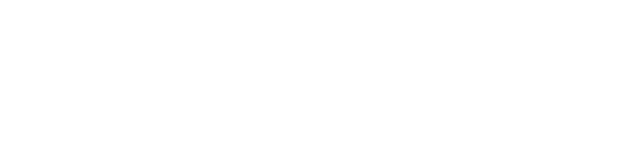
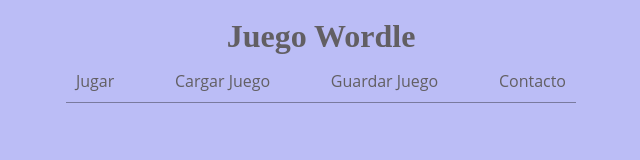
Before and after one commit to Ambrogi97/Juego_Wordle, a plain HTML site: page Index.html in a window 1280 px wide. Shown: the whole page, without its empty margins (319-959 px from the left). Drawn offline with Linux system fonts and the light colour scheme.

Commit message:
estrucura y estilos en el titulo y botones

```diff
--- a/Index.html
+++ b/Index.html
@@ -5,10 +5,29 @@
     <meta http-equiv="X-UA-Compatible" content="IE=edge">
     <meta name="viewport" content="width=device-width, initial-scale=1.0">
     <link rel="stylesheet" href="/style/style.css">
-    <title>Document</title>
+    <title>Wordle</title>
 </head>
 <body>
+    <div class="juego-container">
+        <div class="titulo-container">
+            <h1>Juego Wordle</h1>
+            <nav>
+                <ul>
+                    <li><a href="" id="jugar">Jugar</a></li>
+                    <li><a href="" id="cargar">Cargar Juego</a></li>
+                    <li><a href="" id="guardar">Guardar Juego</a></li>
+                    <li><a href="contacto.html">Contacto</a></li>
+                </ul>
+            </nav>
+        </div>
+        <div class="jugador-container"></div>
 
+        <div class="mensaje-container"></div>
+
+        <div class="caja-container"></div>
+
+        <div class="teclado-container"></div>
+    </div>
 </body>
 <script src="/app/app.js"></script>
 </html>
--- a/style/style.css
+++ b/style/style.css
@@ -0,0 +1,69 @@
+:root {
+    --gris-oscuro: #2d2d2d;
+    --claro: #eff0fa;
+    --lavender-blue: #bbbdf6;
+    --blue-bell: #9893da;
+    --rhithm: #797a9e;
+    --sonic-silver: #72727e;
+    --granite-gray: #625f63;
+    --verde-acierto: #538d4e;
+    --amarillo-casi: #b59f3a;
+  }
+
+  * {
+    color: #625f63;
+    font-family: "Open Sans", sans-serif;
+    box-sizing: border-box;
+  }
+
+  body {
+    background-color: var(--lavender-blue);
+  }
+
+  h1,
+  h2,
+  h3 {
+    font-family: "Lora", serif;
+  }
+
+  .juego-container {
+    height: 98vh;
+    display: flex;
+    flex-direction: column;
+    justify-content: space-between;
+    align-items: center;
+  }
+
+  .titulo-container {
+    text-align: center;
+    width: 100%;
+    max-width: 510px;
+    padding-bottom: 5px;
+    border-bottom: 1px solid var(--rhithm);
+  }
+  .titulo-container h1 {
+    margin: 10px;
+  }
+
+  .titulo-container nav ul {
+    display: flex;
+    justify-content: space-between;
+    padding: 0;
+    margin: 0;
+  }
+
+  .titulo-container nav ul li {
+    padding: 5px 10px;
+    cursor: pointer;
+    list-style: none;
+  }
+
+  nav ul li a {
+    text-decoration: none;
+  }
+
+  nav ul li:hover {
+    background-color: var(--claro);
+    padding: 5px 10px;
+    border-radius: 4px;
+  }
```
